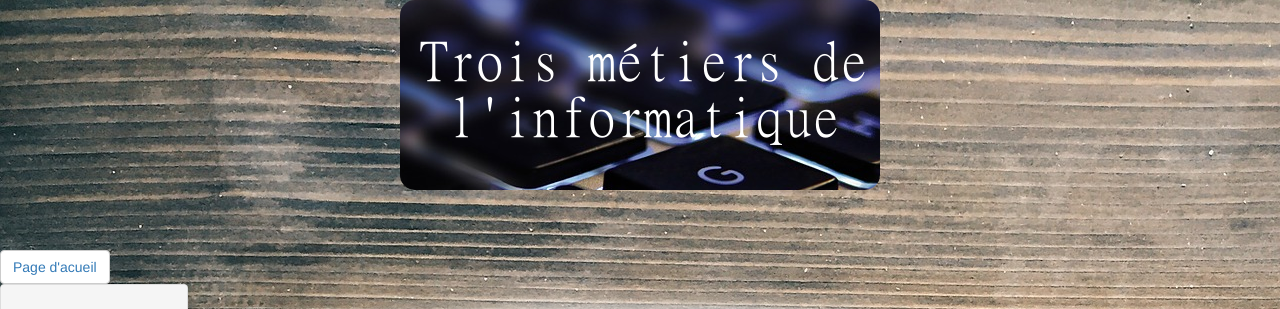
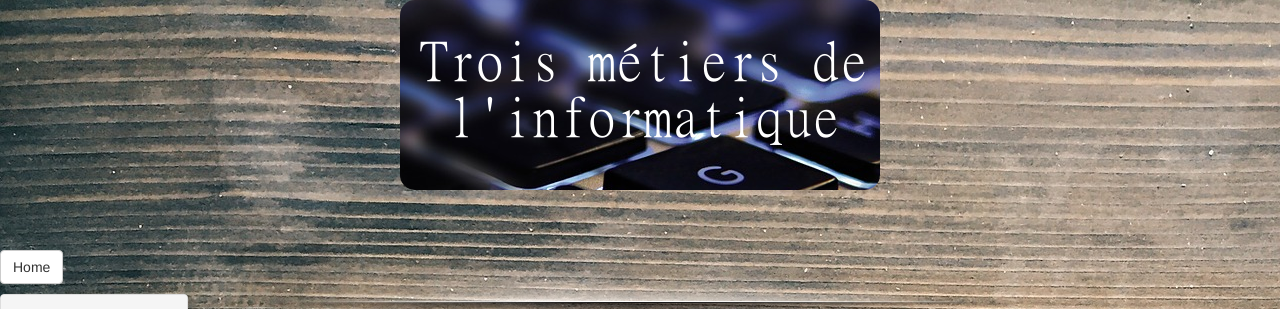
Before and after one commit to GuillaumePARES/Tp1-Site, a plain HTML site: page pages/Metier.html in a window 1280 px wide. Shown: the top 309 px of the page. Drawn offline with nearby package versions, Linux system fonts and the light colour scheme.

Commit message:
validator test passed
Putain enfin il marche ! no bug (sauf pour la page "d'attente"

```diff
--- a/pages/Metier.html
+++ b/pages/Metier.html
@@ -16,9 +16,8 @@
 	<br><br><br>
 	<div class="row">
 		<div class="col-md-2">
-		<button type="button" class="btn btn-default" aria-label="Left Align">
-										<a  href="../index.html" role="presentation" class="active">Page d'acueil</a></li>
-										</button>
+		<p><a href="../index.html" class="btn btn-default" role="button" aria-label="Left Align">Home</a>
+		</p>
 		<div class="panel panel-default">
 										<div class="panel-heading">
 
@@ -38,7 +37,7 @@
 		</div>
 		<div class="col-md-8">
 
-				<p><center><img src="images/ligne.png" alt="Ligne de séparation. Bref rien de très passionnant." /> </center> </p>
+				<p> <img src="images/ligne.png" alt="Ligne de séparation. Bref rien de très passionnant."/> </p>
 
 						<div class="panel panel-default">
 							<div class="panel-heading">
--- a/style/StyleM+®tier.css
+++ b/style/StyleM+®tier.css
@@ -25,3 +25,10 @@ width: 480px;
 height: 190px;
 border-radius: 15px;
 }
+img
+{
+display:block;
+width:auto;
+margin-left:auto;
+margin-right:auto;
+}
```
Also changed, not shown: index.html (+1 -8 lines).
